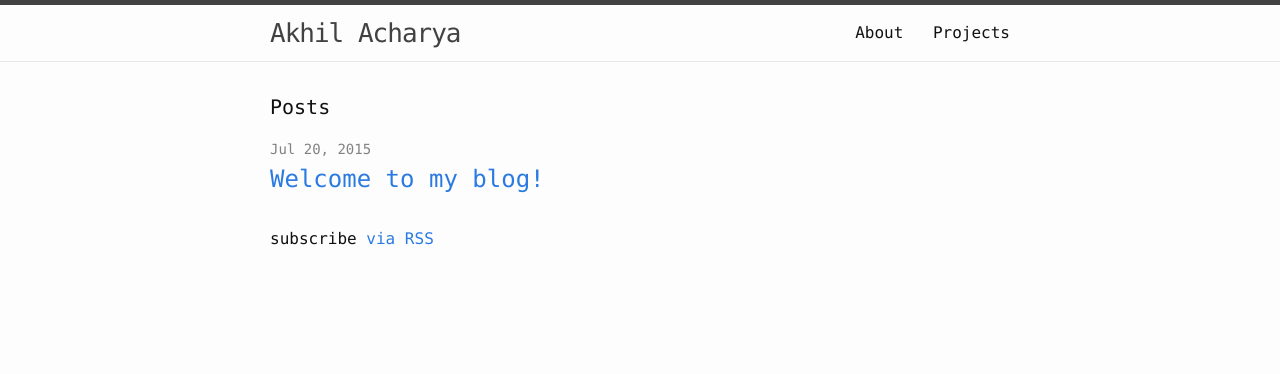
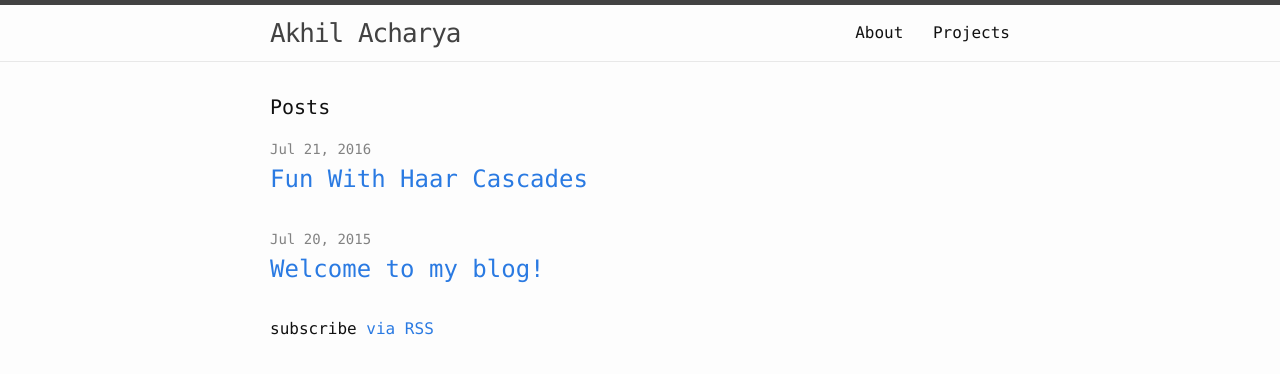
Before and after one commit to akhilcacharya/akhilcacharya.github.io, a Jekyll site: the page built from index.html, in a window 1280 px wide. Shown: the top 374 px of the page. Built offline with Jekyll 4.4.1, drawn with Linux system fonts in a browser that asks for light colours; a file with an impossible date is left out.

Commit message:
Updated 2016-07-21-fun-with-haar-cascades.md

```diff
--- a/_posts/2016-07-21-fun-with-haar-cascades.md
+++ b/_posts/2016-07-21-fun-with-haar-cascades.md
@@ -1,7 +1,7 @@
 ---
 published: true
 layout: post
-date: null
+date: '2016-07-21 11:33:53 -0700'
 categories: jekyll update
 ---
 Since buying Amazon Prime a few months ago I've been entranced by the video player's "X-Ray" feature, which presents an overlay of actors and contextual information relevant to the current scene. While this feature isn't Prime specific - Google Play Movies/TV has a similar feature - I've been interested in having a similar system for arbitrary web videos.
```
